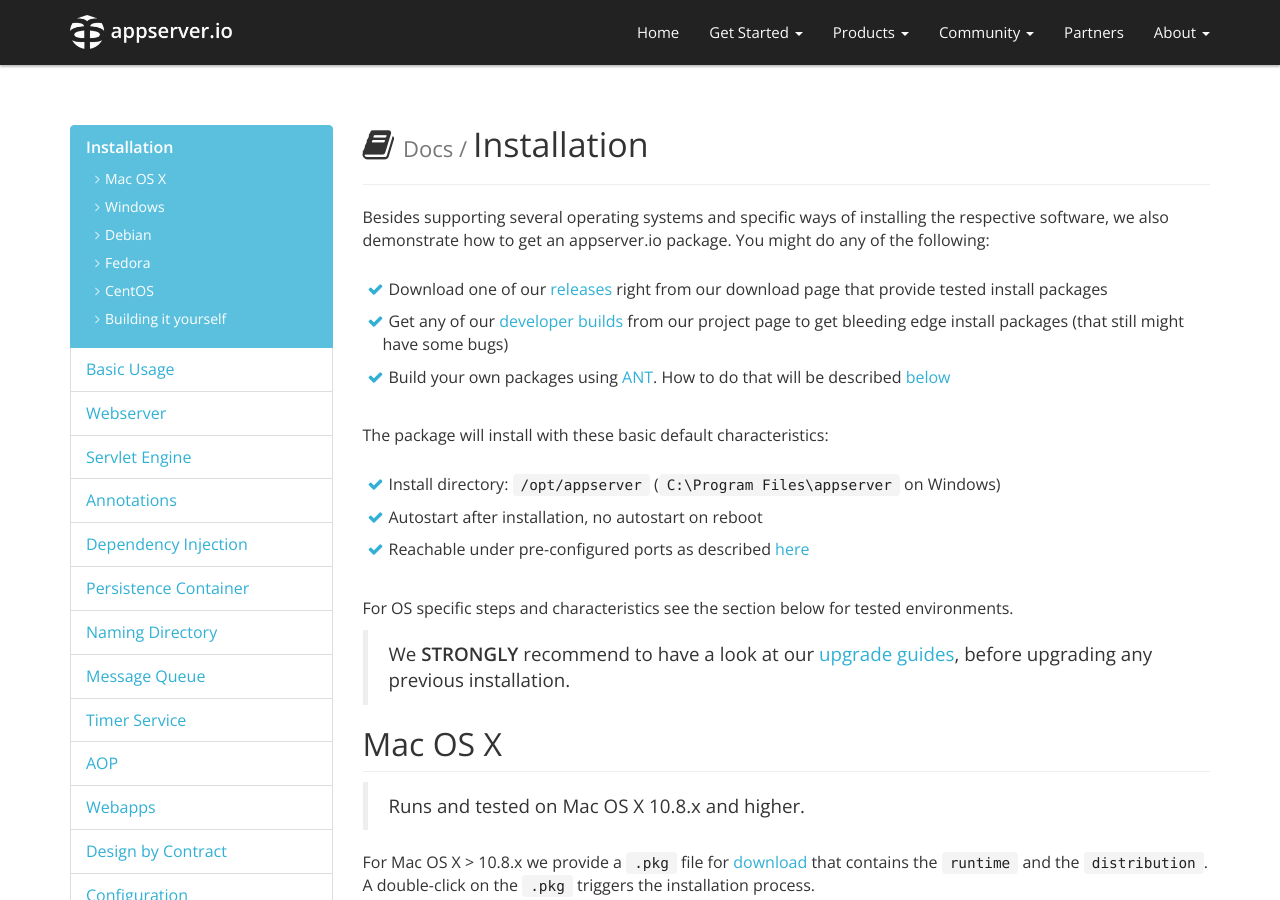
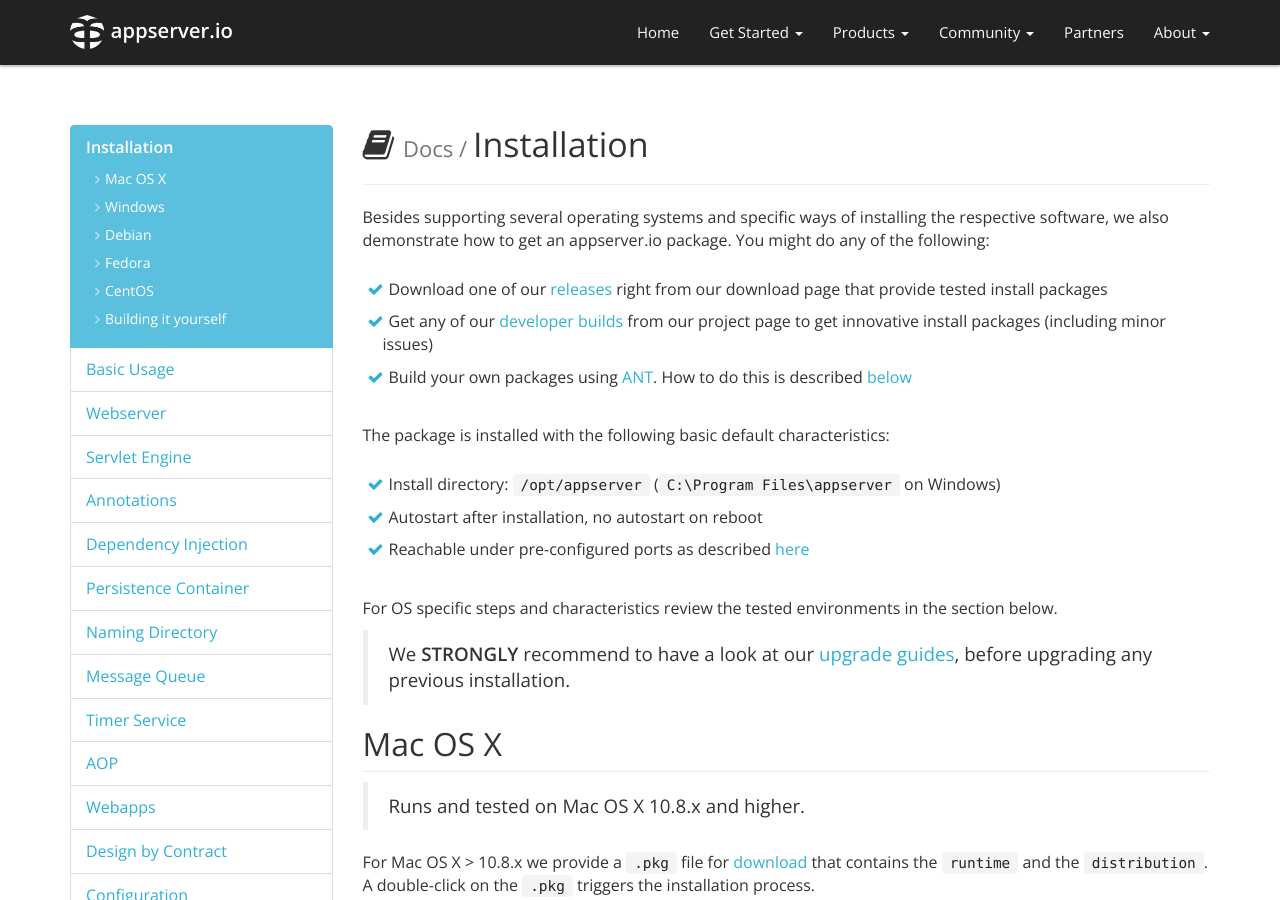
Before and after one commit to appserver-io/appserver, a Jekyll site: the page built from _docs/installation.md, in a window 1280 px wide and 900 px high. Built offline with Jekyll 4.4.1, drawn with Linux system fonts in a browser that asks for light colours; nearby versions of some CDN libraries; library files that are not in the unit come from our copies; Markdown is read by kramdown in place of the engine named in the settings.

Commit message:
Update installation.md
Minor changes. Language/Workding optimisation.

```diff
--- a/_docs/installation.md
+++ b/_docs/installation.md
@@ -26,17 +26,17 @@
 
 * Download one of our [releases](http://appserver.io/get-started/downloads.html) right from our download page
   that provide tested install packages
-* Get any of our [developer builds](<http://builds.appserver.io/>) from our project page to get bleeding edge install
-  packages (that still might have some bugs)
-* Build your own packages using [ANT](<http://ant.apache.org/>). How to do that will be described [below](#building-it-yourself)
+* Get any of our [developer builds](<http://builds.appserver.io/>) from our project page to get innovative install
+  packages (including minor issues)
+* Build your own packages using [ANT](<http://ant.apache.org/>). How to do this is described [below](#building-it-yourself)
 
-The package will install with these basic default characteristics:
+The package is installed with the following basic default characteristics:
 
 * Install directory: `/opt/appserver` (`C:\Program Files\appserver` on Windows)
 * Autostart after installation, no autostart on reboot
 * Reachable under pre-configured ports as described [here]({{"/get-started/documentation/configuration.html#configuration-defaults" | prepend: site.baseurl }})
 
-For OS specific steps and characteristics see the section below for tested environments.
+For OS specific steps and characteristics review the tested environments in the section below.
 
 > We **STRONGLY** recommend to have a look at our [upgrade guides](https://github.com/appserver-io/appserver/search?utf8=%E2%9C%93&q=UPGRADE+in%3Apath&type=Code), before upgrading any previous installation.
 
```
